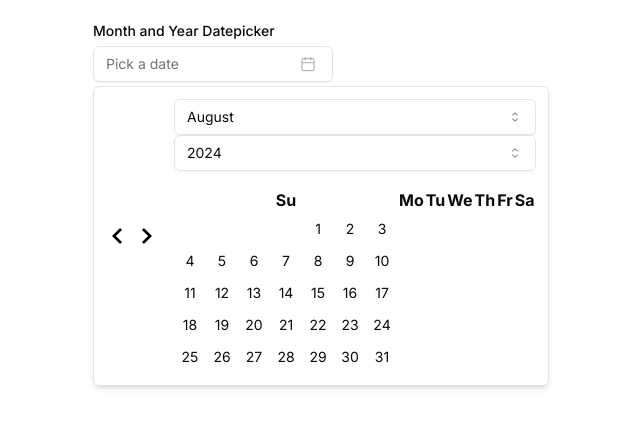
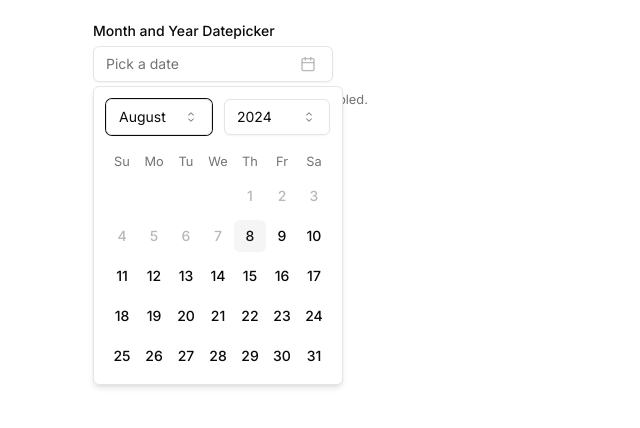
Before and after one commit to Nhollas/shadcn-ui-amplified, a Next.js app: page / in a window 1280 px wide. Both pictures are taken after a click on the button "Pick a date". Shown: the top 428 px of the page, without its empty margins (251-891 px from the left). Built offline with nearby package versions, Linux system fonts and the light colour scheme.

Commit message:
More changes to calendar styling

```diff
--- a/src/app/components/ui/calendar.tsx
+++ b/src/app/components/ui/calendar.tsx
@@ -21,41 +21,43 @@ function Calendar({
       classNames={{
         months: "flex flex-col sm:flex-row space-y-4 sm:space-x-4 sm:space-y-0",
         month: "space-y-4",
-        caption: "flex justify-center pt-1 relative items-center",
+        month_caption: "flex justify-center relative items-center",
+        dropdowns: "flex items-center flex-row gap-x-3 w-full",
+        dropdown: "flex",
         caption_label: "text-sm font-medium",
-        nav: "space-x-1 flex items-center",
-        nav_button: cn(
+        nav: "flex items-center relative justify-between",
+        button_previous: cn(
           buttonVariants({ variant: "outline" }),
           "h-7 w-7 bg-transparent p-0 opacity-50 hover:opacity-100",
         ),
-        nav_button_previous: "absolute left-1",
-        nav_button_next: "absolute right-1",
-        table: "w-full border-collapse space-y-1",
-        head_row: "flex",
-        head_cell:
+        button_next: cn(
+          buttonVariants({ variant: "outline" }),
+          "h-7 w-7 bg-transparent p-0 opacity-50 hover:opacity-100",
+        ),
+        month_grid: "w-full border-collapse space-y-1",
+        weekdays: "flex",
+        weekday:
           "text-muted-foreground rounded-md w-8 font-normal text-[0.8rem]",
-        row: "flex w-full mt-2",
-        cell: cn(
-          "relative p-0 text-center text-sm focus-within:relative focus-within:z-20 [&:has([aria-selected])]:bg-accent [&:has([aria-selected].day-outside)]:bg-accent/50 [&:has([aria-selected].day-range-end)]:rounded-r-md",
-          props.mode === "range"
-            ? "[&:has(>.day-range-end)]:rounded-r-md [&:has(>.day-range-start)]:rounded-l-md first:[&:has([aria-selected])]:rounded-l-md last:[&:has([aria-selected])]:rounded-r-md"
-            : "[&:has([aria-selected])]:rounded-md",
-        ),
+        week: "flex w-full mt-2",
         day: cn(
           buttonVariants({ variant: "ghost" }),
-          "h-8 w-8 p-0 font-normal aria-selected:opacity-100",
+          "size-8 relative p-0 text-center text-sm focus-within:relative focus-within:z-20 [&[aria-selected].day-outside]:bg-accent/50 rounded-md",
+          props.mode === "range"
+            ? "[&:has(>.day-range-end)]:rounded-r-md [&:has(>.day-range-start)]:rounded-l-md first:aria-selected:rounded-l-md last:aria-selected:rounded-r-md"
+            : "aria-selected:rounded-md",
         ),
-        day_range_start: "day-range-start",
-        day_range_end: "day-range-end",
-        day_selected:
+        day_button: cn("size-8 rounded-md"),
+        range_start: "day-range-start",
+        range_end: "day-range-end",
+        selected:
           "bg-primary text-primary-foreground hover:bg-primary hover:text-primary-foreground focus:bg-primary focus:text-primary-foreground",
-        day_today: "bg-accent text-accent-foreground",
-        day_outside:
+        today: "bg-accent text-accent-foreground",
+        outside:
           "day-outside text-muted-foreground opacity-50  aria-selected:bg-accent/50 aria-selected:text-muted-foreground aria-selected:opacity-30",
-        day_disabled: "text-muted-foreground opacity-50",
-        day_range_middle:
+        disabled: "text-muted-foreground opacity-50",
+        range_middle:
           "aria-selected:bg-accent aria-selected:text-accent-foreground",
-        day_hidden: "invisible",
+        hidden: "invisible",
         ...classNames,
       }}
       {...props}
--- a/src/app/components/ui/date-picker/month-year-datepicker.tsx
+++ b/src/app/components/ui/date-picker/month-year-datepicker.tsx
@@ -1,6 +1,6 @@
 "use client"
 import { addDays, format, startOfDay } from "date-fns"
-import { CalendarIcon } from "lucide-react"
+import { CalendarIcon, ChevronLeft, ChevronRight } from "lucide-react"
 import { useState } from "react"
 
 import { cn } from "@/app/lib/utils"
@@ -37,24 +37,23 @@ export function MonthAndYearDatepicker() {
           <Calendar
             mode="single"
             captionLayout="dropdown"
+            hideNavigation={true}
             selected={date}
             onSelect={setDate}
             showOutsideDays={false}
+            endMonth={new Date(2099, 11)}
             disabled={(date) =>
               startOfDay(date) < startOfDay(fromDate) ||
               startOfDay(date) > startOfDay(toDate)
             }
             components={{
               Dropdown: MonthAndYearDropdown,
-              // Caption: (props) => {
-              //   console.log("props", props)
-              //   return <h1>Caption</h1>
-              // },
-
-              // CaptionLabel: (props) => {
-              //   console.log("props", props)
-              //   return <h1>CaptionLabel</h1>
-              // },
+              Chevron: ({ orientation }) =>
+                orientation === "left" ? (
+                  <ChevronLeft className="size-4" />
+                ) : (
+                  <ChevronRight className="size-4" />
+                ),
             }}
           />
         </PopoverContent>
```
